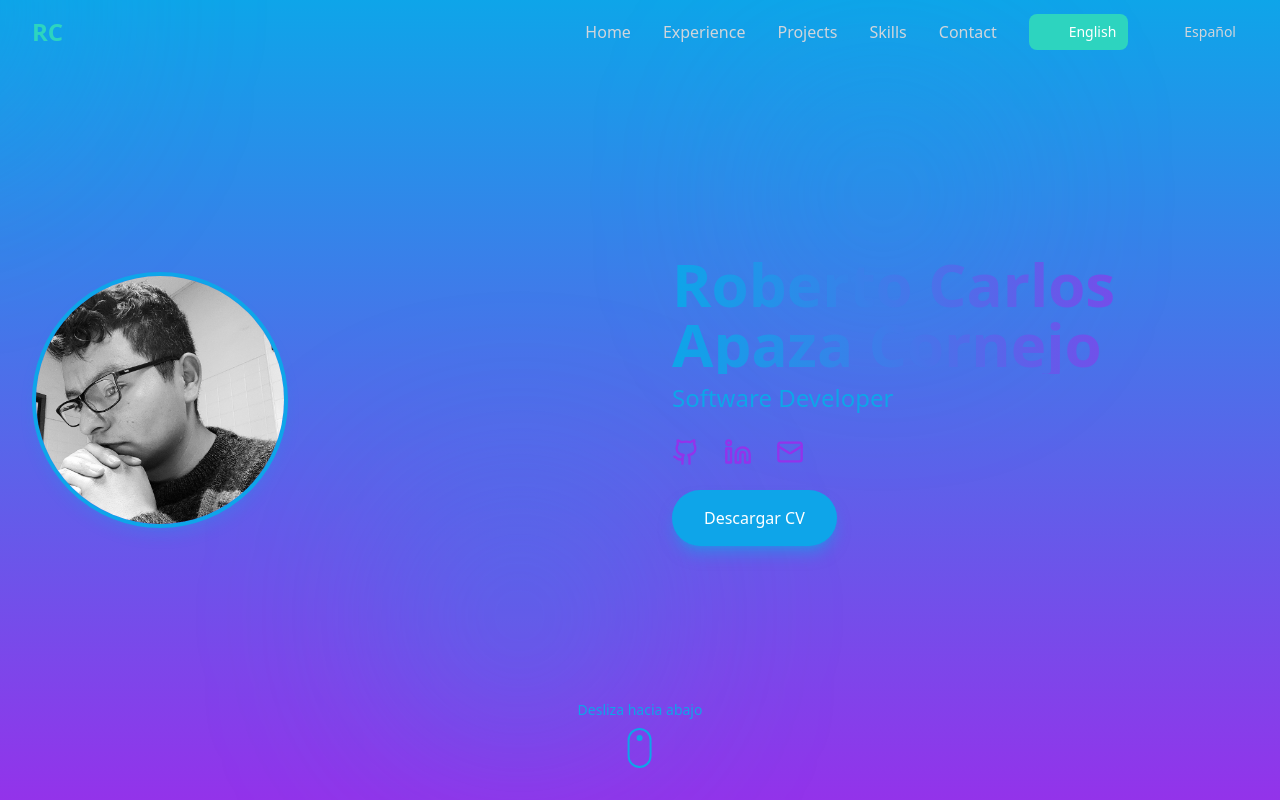
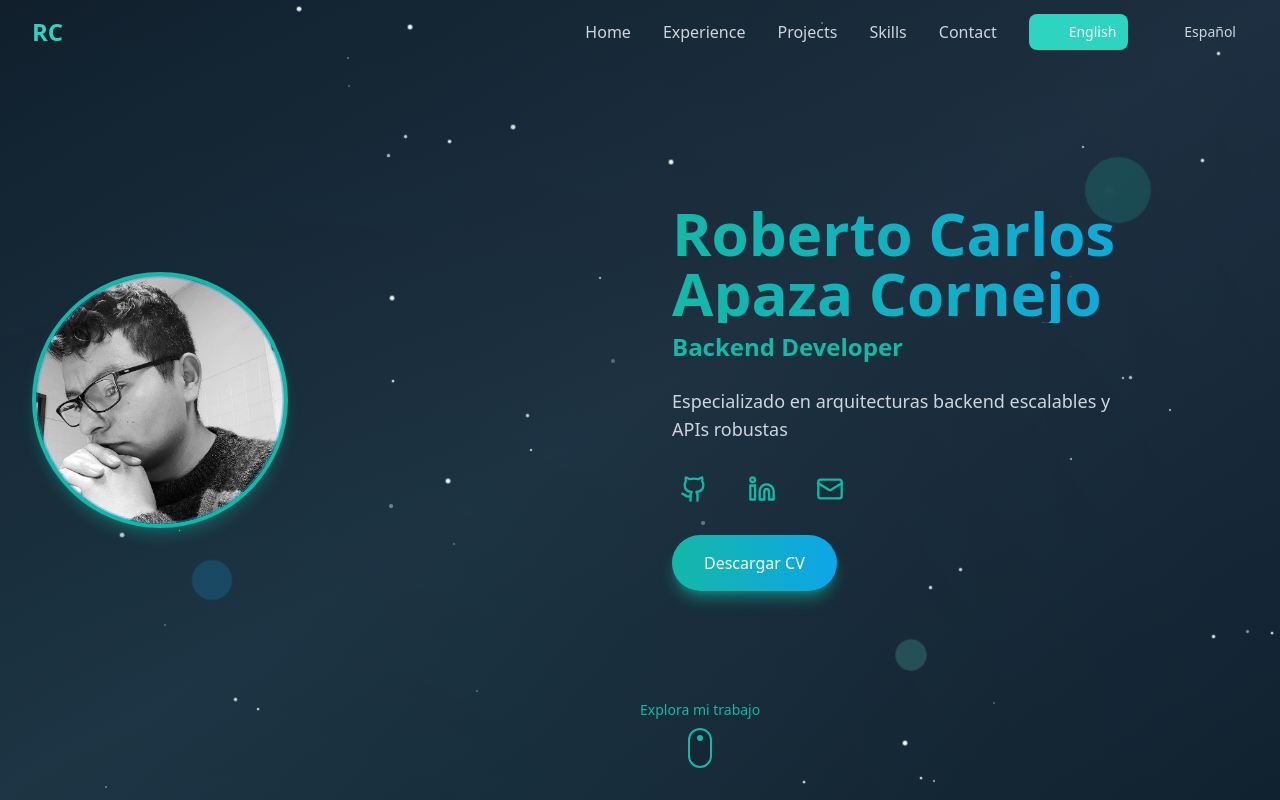
Before and after one commit to AcFallen/portfolio, a React (Vite) app: page / in a window 1280 px wide. Shown: the top 800 px of the page. Built offline with nearby package versions, Linux system fonts and the light colour scheme; some icons are missing.

Commit message:
feat: agregar archivo de guía CLAUDE.md, actualizar traducciones y mejorar componentes de Hero y Experience

```diff
--- a/src/components/Hero.tsx
+++ b/src/components/Hero.tsx
@@ -4,42 +4,122 @@ import { useTranslation } from "react-i18next";
 
 export default function Hero() {
   const { t } = useTranslation();
-  const blobs = [
-    { top: "-20%", left: "-20%", size: 300 },
-    { top: "10%", left: "60%", size: 200 },
-    { top: "60%", left: "30%", size: 250 },
+
+  // Elementos espaciales animados
+  const stars = Array.from({ length: 50 }, (_, i) => ({
+    id: i,
+    x: Math.random() * 100,
+    y: Math.random() * 100,
+    size: Math.random() * 3 + 1,
+    animationDuration: Math.random() * 3 + 2,
+  }));
+
+  const planets = [
+    { x: 85, y: 20, size: 60, color: "bg-secondary/20" },
+    { x: 15, y: 70, size: 40, color: "bg-primary/20" },
+    { x: 70, y: 80, size: 30, color: "bg-teal-300/20" },
   ];
   return (
     <section
       id="home"
-      className="min-h-screen w-full flex items-center justify-center relative overflow-hidden"
+      className="min-h-screen w-full flex items-center justify-center relative overflow-hidden bg-gray-900"
     >
-      <div className="absolute inset-0 bg-gradient-to-b from-primary to-secondary">
-        {blobs.map((blob, index) => (
+      {/* Fondo espacial animado */}
+      <div className="absolute inset-0">
+        {/* Gradiente de fondo */}
+        <div className="absolute inset-0 bg-gradient-to-br from-gray-900 via-slate-800 to-gray-900" />
+
+        {/* Estrellas */}
+        {stars.map((star) => (
+          <motion.div
+            key={star.id}
+            className="absolute bg-white rounded-full opacity-70"
+            style={{
+              left: `${star.x}%`,
+              top: `${star.y}%`,
+              width: `${star.size}px`,
+              height: `${star.size}px`,
+            }}
+            animate={{
+              opacity: [0.3, 1, 0.3],
+              scale: [1, 1.2, 1],
+            }}
+            transition={{
+              duration: star.animationDuration,
+              repeat: Infinity,
+              ease: "easeInOut",
+            }}
+          />
+        ))}
+
+        {/* Planetas */}
+        {planets.map((planet, index) => (
           <motion.div
             key={index}
-            className="absolute rounded-full bg-primary/30"
+            className={`absolute rounded-full ${planet.color} backdrop-blur-sm`}
             style={{
-              width: blob.size,
-              height: blob.size,
-              top: blob.top,
-              left: blob.left,
-              filter: "blur(100px)",
+              left: `${planet.x}%`,
+              top: `${planet.y}%`,
+              width: `${planet.size}px`,
+              height: `${planet.size}px`,
             }}
-            animate={{ x: [0, 30, 0], y: [0, 30, 0] }}
-            transition={{ duration: 20 + index * 5, repeat: Infinity, ease: "easeInOut" }}
+            animate={{
+              rotate: 360,
+              scale: [1, 1.1, 1],
+            }}
+            transition={{
+              rotate: {
+                duration: 20 + index * 10,
+                repeat: Infinity,
+                ease: "linear",
+              },
+              scale: {
+                duration: 4 + index * 2,
+                repeat: Infinity,
+                ease: "easeInOut",
+              },
+            }}
           />
         ))}
+
+        {/* Partículas flotantes */}
+        <motion.div
+          className="absolute inset-0"
+          animate={{
+            backgroundPosition: ["0% 0%", "100% 100%"],
+          }}
+          transition={{
+            duration: 30,
+            repeat: Infinity,
+            ease: "linear",
+          }}
+          style={{
+            backgroundImage: "radial-gradient(circle at 20% 50%, rgba(20, 184, 166, 0.1) 0%, transparent 50%), radial-gradient(circle at 80% 20%, rgba(14, 165, 233, 0.1) 0%, transparent 50%)",
+            backgroundSize: "400% 400%",
+          }}
+        />
       </div>
 
       <div className="w-full max-w-7xl mx-auto px-4 sm:px-6 lg:px-8 py-10 sm:py-16 md:py-20 flex flex-col md:flex-row items-center justify-center md:justify-between gap-6 md:gap-8 lg:gap-12 z-10">
         {/* Profile photo */}
         <motion.div
-          initial={{ opacity: 0 }}
-          animate={{ opacity: 1 }}
-          transition={{ duration: 0.6 }}
-          className="w-40 h-40 sm:w-48 sm:h-48 md:w-56 md:h-56 lg:w-64 lg:h-64 rounded-full overflow-hidden border-4 border-primary shadow-lg shadow-primary/20 flex-shrink-0"
+          initial={{ opacity: 0, scale: 0.8 }}
+          animate={{ opacity: 1, scale: 1 }}
+          transition={{ duration: 0.8, ease: "easeOut" }}
+          className="w-40 h-40 sm:w-48 sm:h-48 md:w-56 md:h-56 lg:w-64 lg:h-64 rounded-full overflow-hidden border-4 border-secondary shadow-lg shadow-secondary/30 flex-shrink-0 relative"
         >
+          {/* Anillo animado */}
+          <motion.div
+            className="absolute inset-0 rounded-full border-2 border-primary/50"
+            animate={{
+              rotate: 360,
+              scale: [1, 1.05, 1],
+            }}
+            transition={{
+              rotate: { duration: 8, repeat: Infinity, ease: "linear" },
+              scale: { duration: 2, repeat: Infinity, ease: "easeInOut" },
+            }}
+          />
           <img
             src="/perfil.jpg"
             alt="Roberto Carlos"
@@ -49,17 +129,31 @@ export default function Hero() {
 
         <div className="text-center md:text-left w-full max-w-xl">
           <motion.h1
-            initial={{ opacity: 0 }}
-            animate={{ opacity: 1 }}
-            transition={{ duration: 0.6 }}
-            className="text-3xl sm:text-4xl md:text-5xl lg:text-6xl font-bold bg-gradient-to-r from-primary to-secondary bg-clip-text text-transparent mb-2"
+            initial={{ opacity: 0, y: 30 }}
+            animate={{ opacity: 1, y: 0 }}
+            transition={{ duration: 0.8, delay: 0.2 }}
+            className="text-3xl sm:text-4xl md:text-5xl lg:text-6xl font-bold bg-gradient-to-r from-secondary to-primary bg-clip-text text-transparent mb-2"
           >
             Roberto Carlos Apaza Cornejo
           </motion.h1>
 
-          <div className="text-lg sm:text-xl md:text-2xl text-primary mb-3 sm:mb-4 h-8 sm:h-10">
-            <p>{t("software_developer")}</p>
-          </div>
+          <motion.div
+            initial={{ opacity: 0, y: 20 }}
+            animate={{ opacity: 1, y: 0 }}
+            transition={{ duration: 0.8, delay: 0.4 }}
+            className="text-lg sm:text-xl md:text-2xl text-secondary mb-3 sm:mb-4 h-8 sm:h-10"
+          >
+            <p className="font-semibold">Backend Developer</p>
+          </motion.div>
+
+          <motion.p
+            initial={{ opacity: 0, y: 20 }}
+            animate={{ opacity: 1, y: 0 }}
+            transition={{ duration: 0.8, delay: 0.6 }}
+            className="text-sm sm:text-base md:text-lg text-gray-300 mb-4 sm:mb-6 max-w-md mx-auto md:mx-0"
+          >
+            Especializado en arquitecturas backend escalables y APIs robustas
+          </motion.p>
 
           {/* <motion.p
             initial={{ opacity: 0 }}
@@ -76,43 +170,57 @@ export default function Hero() {
           <motion.div
             initial={{ opacity: 0 }}
             animate={{ opacity: 1 }}
-            transition={{ duration: 0.6, delay: 0.3 }}
+            transition={{ duration: 0.8, delay: 0.8 }}
             className="flex justify-center md:justify-start gap-4 sm:gap-6 mb-4 sm:mb-6"
           >
-            <a
+            <motion.a
               href="https://github.com/AcFallen"
-              className="text-secondary hover:text-primary transition-colors"
+              className="text-secondary hover:text-primary transition-all duration-300 p-2 rounded-full hover:bg-secondary/10"
               target="_blank"
               aria-label="GitHub"
+              whileHover={{ scale: 1.1, rotate: 5 }}
+              whileTap={{ scale: 0.95 }}
             >
               <Github size={24} className="sm:w-6 sm:h-6 md:w-7 md:h-7" />
-            </a>
-            <a
+            </motion.a>
+            <motion.a
               href="https://www.linkedin.com/in/roberto-carlos-apaza-cornejo-a78543271/"
-              className="text-secondary hover:text-primary transition-colors"
+              className="text-secondary hover:text-primary transition-all duration-300 p-2 rounded-full hover:bg-secondary/10"
               target="_blank"
               aria-label="LinkedIn"
+              whileHover={{ scale: 1.1, rotate: -5 }}
+              whileTap={{ scale: 0.95 }}
             >
               <Linkedin size={24} className="sm:w-6 sm:h-6 md:w-7 md:h-7" />
-            </a>
-            <a
+            </motion.a>
+            <motion.a
               href="mailto:r.apaza.cornejo@gmail.com"
-              className="text-secondary hover:text-primary transition-colors"
+              className="text-secondary hover:text-primary transition-all duration-300 p-2 rounded-full hover:bg-secondary/10"
               aria-label="Email"
+              whileHover={{ scale: 1.1, rotate: 5 }}
+              whileTap={{ scale: 0.95 }}
             >
               <Mail size={24} className="sm:w-6 sm:h-6 md:w-7 md:h-7" />
-            </a>
+            </motion.a>
           </motion.div>
 
           <motion.a
-            initial={{ opacity: 0 }}
-            animate={{ opacity: 1 }}
-            transition={{ duration: 0.6, delay: 0.4 }}
+            initial={{ opacity: 0, y: 20 }}
+            animate={{ opacity: 1, y: 0 }}
+            transition={{ duration: 0.8, delay: 1.0 }}
             href="/resume.pdf"
             download
-            className="inline-block px-6 sm:px-8 py-3 sm:py-4 bg-primary text-white font-medium rounded-full shadow-lg shadow-primary/50 hover:bg-secondary hover:shadow-secondary/50 hover:-translate-y-0.5 transition-all text-sm sm:text-base"
+            className="inline-block px-6 sm:px-8 py-3 sm:py-4 bg-gradient-to-r from-secondary to-primary text-white font-medium rounded-full shadow-lg shadow-secondary/50 hover:shadow-primary/50 hover:-translate-y-1 transition-all text-sm sm:text-base relative overflow-hidden group"
+            whileHover={{ scale: 1.05 }}
+            whileTap={{ scale: 0.98 }}
           >
-            {t("download_cv", "Descargar CV")}
+            <span className="relative z-10">{t("download_cv", "Descargar CV")}</span>
+            <motion.div
+              className="absolute inset-0 bg-gradient-to-r from-primary to-secondary"
+              initial={{ x: "-100%" }}
+              whileHover={{ x: "0%" }}
+              transition={{ duration: 0.3 }}
+            />
           </motion.a>
         </div>
       </div>
@@ -120,20 +228,23 @@ export default function Hero() {
       {/* Scroll indicator - Animación simplificada */}
       <motion.div
         className="absolute bottom-8 left-1/2 transform -translate-x-1/2 flex flex-col items-center"
-        initial={{ opacity: 0 }}
-        animate={{ opacity: 1 }}
-        transition={{ delay: 1, duration: 0.6 }}
+        initial={{ opacity: 0, y: 20 }}
+        animate={{ opacity: 1, y: 0 }}
+        transition={{ delay: 1.2, duration: 0.6 }}
       >
-        <span className="text-primary text-sm mb-2">
-          {t("scroll_down", "Desliza hacia abajo")}
+        <span className="text-secondary text-sm mb-2 font-medium">
+          {t("scroll_down", "Explora mi trabajo")}
         </span>
-        <div className="w-6 h-10 border-2 border-primary rounded-full flex justify-center p-1">
+        <motion.div
+          className="w-6 h-10 border-2 border-secondary rounded-full flex justify-center p-1 backdrop-blur-sm bg-gray-900/20"
+          whileHover={{ scale: 1.1 }}
+        >
           <motion.div
-            className="w-1.5 h-1.5 bg-primary rounded-full"
+            className="w-1.5 h-1.5 bg-secondary rounded-full"
             animate={{ y: [0, 5, 0] }}
             transition={{ repeat: Infinity, duration: 1.2, ease: "easeInOut" }}
           />
-        </div>
+        </motion.div>
       </motion.div>
     </section>
   );
--- a/tailwind.config.js
+++ b/tailwind.config.js
@@ -8,7 +8,7 @@ export default {
     extend: {
       colors: {
         primary: "#0ea5e9",
-        secondary: "#9333ea",
+        secondary: "#14b8a6",
       },
     },
   },
```
Also changed, not shown: src/components/Experience.tsx (+16 -16 lines), src/i18n.ts (+4 -4 lines), 1 other file (tests, documents, lock files or other folders).
